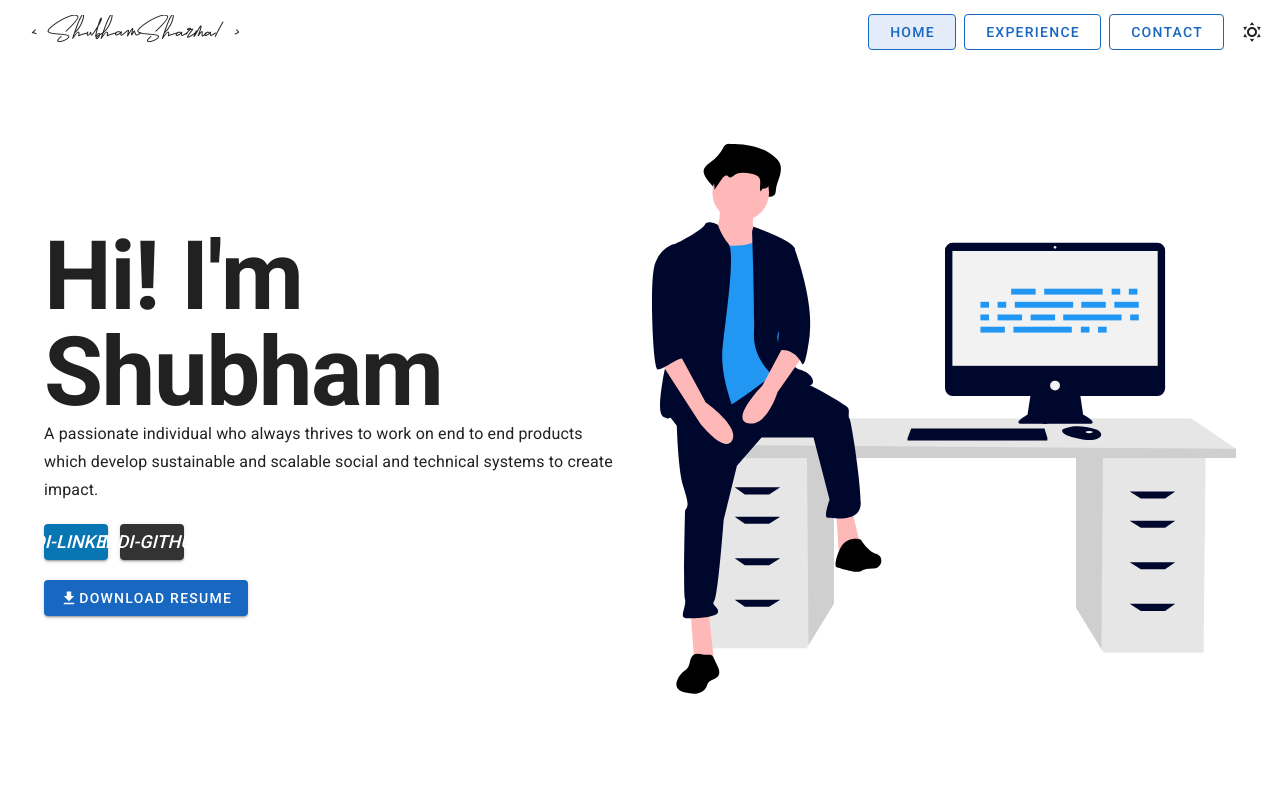
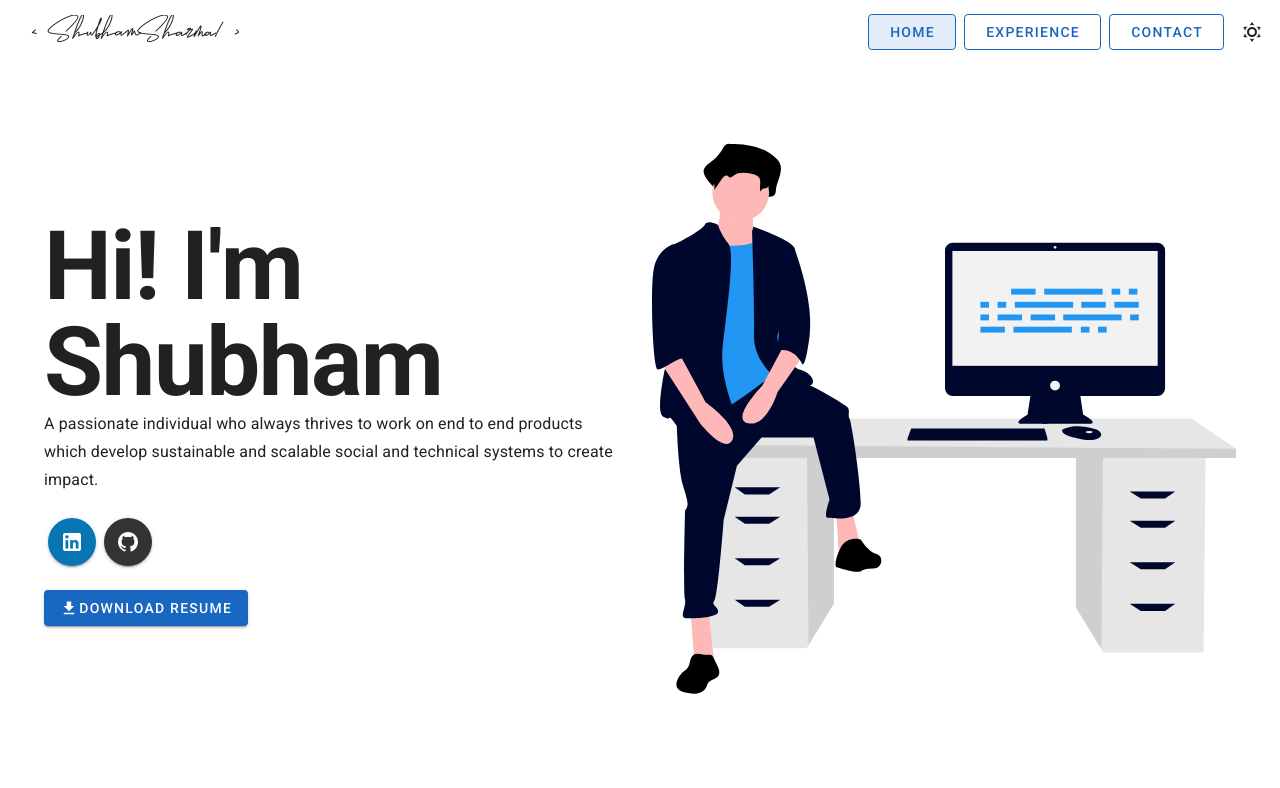
Before and after one commit to shubhamsharma11/ss-vue-portfolio, a Vue app: page / in a window 1280 px wide. Shown: the top 788 px of the page. Built offline with nearby package versions, Linux system fonts and the light colour scheme.

Commit message:
Home page social media url icons issue fixed

```diff
--- a/src/components/SocialMedia.vue
+++ b/src/components/SocialMedia.vue
@@ -4,14 +4,12 @@
       <v-btn
         v-for="(s, i) in social"
         :key="i"
-        fab
-        small
-        class="mr-3"
+        class="ma-1"
         :color="s.color"
         dark
         :href="s.to"
+        :icon="s.icon"
       >
-        <v-icon v-text="s.icon" />
       </v-btn>
     </v-col>
     <v-col cols="12">
@@ -25,23 +23,23 @@
 
 <script>
 export default {
-  name: "SocialMedia",
+  name: 'SocialMedia',
 
   data: () => ({
     social: [
       {
-        color: "#0976B4",
-        to: "https://www.linkedin.com/in/shubhamsharma17/",
-        icon: "mdi-linkedin",
+        color: '#0976B4',
+        to: 'https://www.linkedin.com/in/shubhamsharma17/',
+        icon: 'mdi-linkedin',
       },
       {
-        color: "#333333",
-        to: "https://github.com/shubhamsharma11",
-        icon: "mdi-github",
+        color: '#333333',
+        to: 'https://github.com/shubhamsharma11',
+        icon: 'mdi-github',
       },
     ],
   }),
-};
+}
 </script>
 
 <style></style>
```
